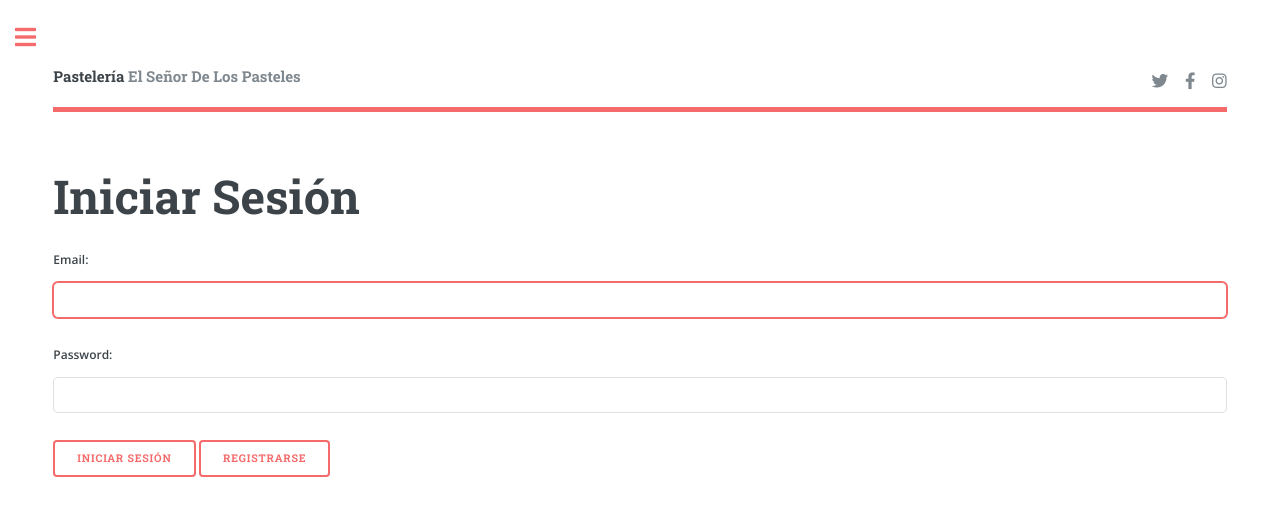
After one commit to Camilost1404/ElectivaFinal, a Django app: page /accounts/login/ in a window 1280 px wide. The commit adds this page. Shown: the top 530 px of the page. Run offline with Django 4.2, Linux system fonts and the light colour scheme.

Commit message:
Login y registro

```diff
--- a/PasteleriaApp/templates/index.html
+++ b/PasteleriaApp/templates/index.html
@@ -59,13 +59,13 @@
           <!-- Search -->
           {% if not request.user.is_authenticated %}
           <section class="alt">
-            <a href="{% url '' %}" class="button mb-2">Ingresar</a>
-            <a href="{% url '' %}" class="button">Registrarse</a>
+            <a href="{% url 'login' %}" class="button mb-2">Ingresar</a>
+            <a href="{% url 'register' %}" class="button">Registrarse</a>
           </section>
           {% else %}
           <section class="alt">
             <h4>Bienvenido, {{user.first_name}} {{user.last_name}}</h4>
-            <a href="{% url '' %}" class="button">Logout</a>
+            <a href="{% url 'logout' %}" class="button">Logout</a>
           </section>
           {% endif %}
           <!-- Menu -->
--- /dev/null
+++ b/PasteleriaApp/templates/login.html
@@ -0,0 +1,12 @@
+{% extends 'index.html' %} {% load static %} {% block content %}
+<section>
+  <header>
+    <h1>Iniciar Sesión</h1>
+  </header>
+  <form method="post">
+    {% csrf_token %} {{form.as_p}}
+    <button type="submit" class="button">Iniciar Sesión</button>
+    <a href="{% url 'register' %}" class="button">Registrarse</a>
+  </form>
+</section>
+{% endblock %}
--- a/PasteleriaFinal/settings.py
+++ b/PasteleriaFinal/settings.py
@@ -12,6 +12,7 @@ https://docs.djangoproject.com/en/4.1/ref/settings/
 
 from pathlib import Path
 import os
+from django.urls import reverse_lazy
 
 # Build paths inside the project like this: BASE_DIR / 'subdir'.
 BASE_DIR = Path(__file__).resolve().parent.parent
@@ -138,3 +139,5 @@ DEFAULT_AUTO_FIELD = 'django.db.models.BigAutoField'
 AUTH_USER_MODEL = 'PasteleriaApp.User'
 
 ALLOWED_HOSTS = ['pasteleria.azurewebsites.net', '127.0.0.1']
+
+LOGIN_REDIRECT_URL = reverse_lazy('')
--- a/PasteleriaFinal/urls.py
+++ b/PasteleriaFinal/urls.py
@@ -23,6 +23,9 @@ from django.contrib.staticfiles.urls import staticfiles_urlpatterns
 urlpatterns = [
     path('admin/', admin.site.urls),
     path('', views.inicio, name=""),
+    path('accounts/login/', LoginView.as_view(template_name = 'login.html'), name="login"),
+    path('register', views.register, name="register"),
+    path('logout', logout_then_login, name="logout"),
 ]
 
 urlpatterns += staticfiles_urlpatterns()
```
Also changed, not shown: PasteleriaApp/templates/register.html (added, +12 -0 lines).
